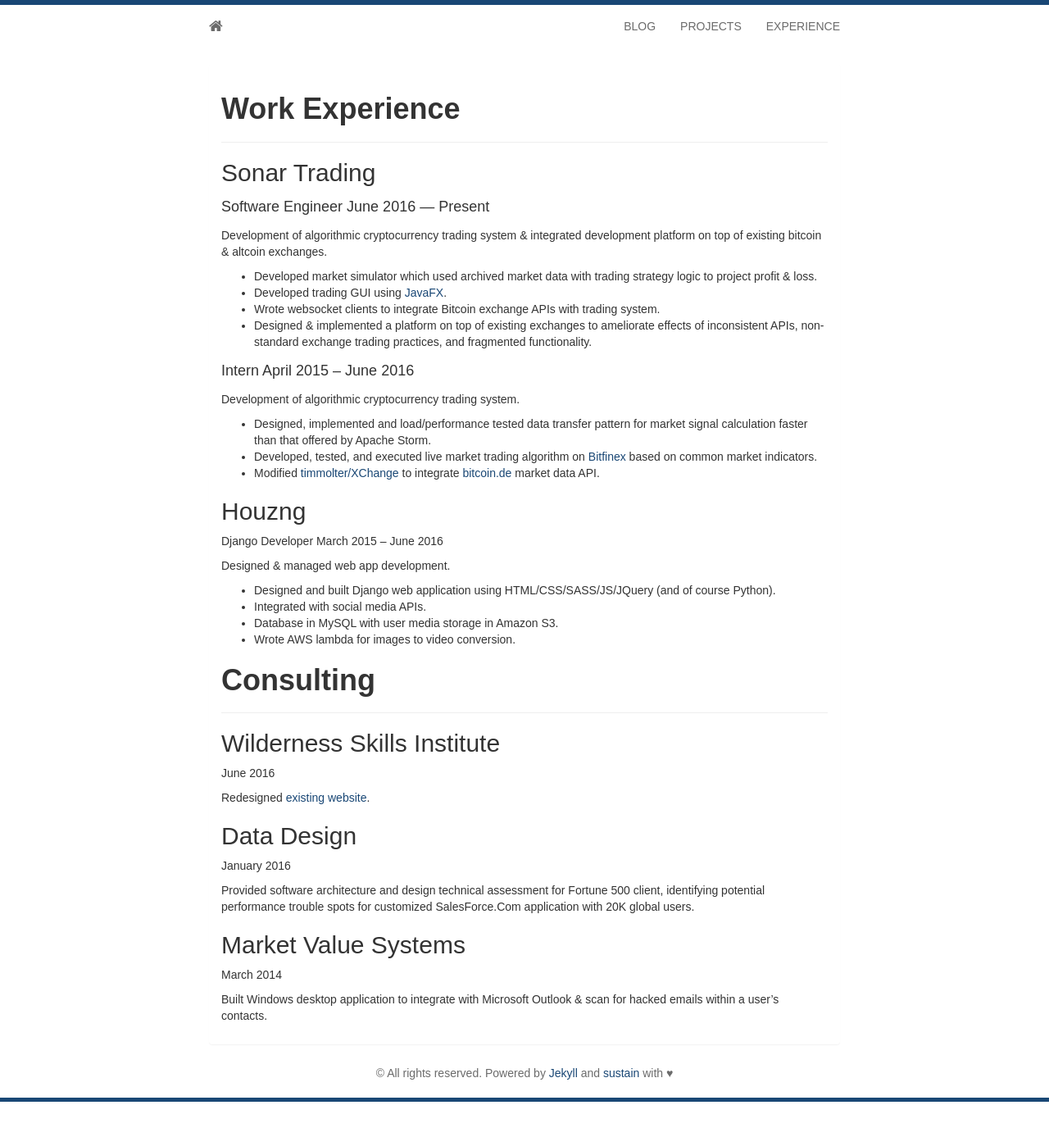
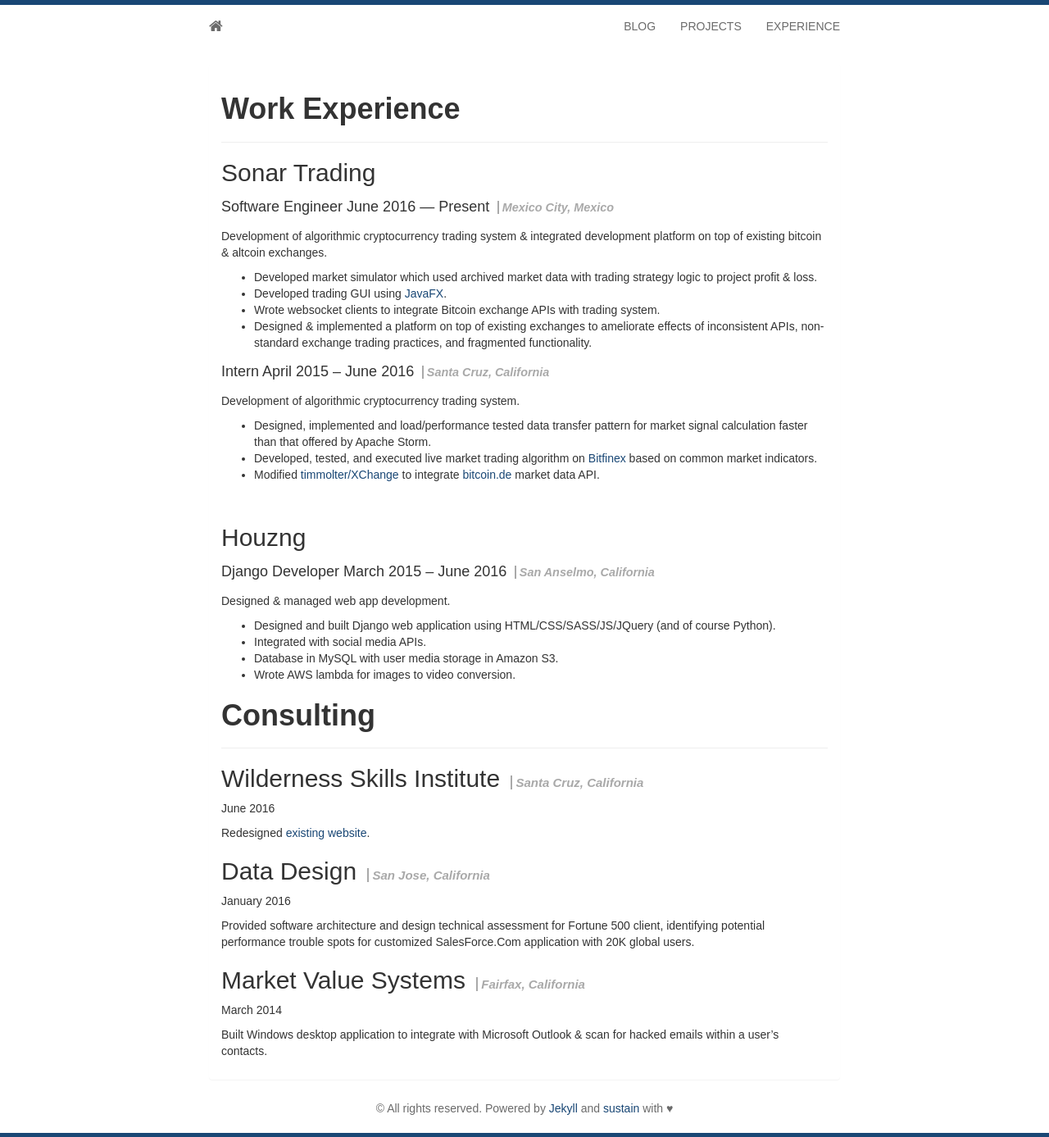
Before and after one commit to matthewdowney/matthewdowney.github.io, a Jekyll site: the page built from experience.md, in a window 1280 px wide. Shown: the whole page at 82% size. Built offline with Jekyll 4.4.1, drawn with Linux system fonts in a browser that asks for light colours; some web fonts are replaced; Markdown is read by kramdown in place of the engine named in the settings; before the commit the page ends 1344 px from its top, so only the background shows below that.

Commit message:
Added cities to experience page & corresponding css.

```diff
--- a/experience.md
+++ b/experience.md
@@ -6,7 +6,7 @@ title: Experience
 # **Work Experience**
 ---
 ## Sonar Trading
-#####Software Engineer June 2016 — Present
+#####Software Engineer June 2016 — Present <span class="where">Mexico City, Mexico</span>
 
 Development of algorithmic cryptocurrency trading system & integrated development platform on top of existing bitcoin & altcoin exchanges.
 
@@ -15,7 +15,7 @@ Development of algorithmic cryptocurrency trading system & integrated developmen
 - Wrote websocket clients to integrate Bitcoin exchange APIs with trading system.
 - Designed & implemented a platform on top of existing exchanges to ameliorate effects of inconsistent APIs, non-standard exchange trading practices, and fragmented functionality.
 
-#####Intern April 2015 – June 2016
+#####Intern April 2015 – June 2016 <span class="where">Santa Cruz, California</span>
 
 Development of algorithmic cryptocurrency trading system.
 
@@ -23,8 +23,10 @@ Development of algorithmic cryptocurrency trading system.
 - Developed, tested, and executed live market trading algorithm on [Bitfinex](https://bitfinex.com/) based on common market indicators.
 - Modified [timmolter/XChange](https://github.com/timmolter/XChange/) to integrate [bitcoin.de](https://bitcoin.de/) market data API.
 
+<br>
+
 ## Houzng
-Django Developer March 2015 – June 2016
+#####Django Developer March 2015 – June 2016 <span class="where">San Anselmo, California</span>
 
 Designed & managed web app development.
 
@@ -36,17 +38,17 @@ Designed & managed web app development.
 # **Consulting**
 ---
 
-## Wilderness Skills Institute
+## Wilderness Skills Institute <span class="where small">Santa Cruz, California</span>
 June 2016
 
 Redesigned [existing website](http://wildernessskillsinstitute.com/).
 
-## Data Design
+## Data Design <span class="where small">San Jose, California</span>
 January 2016
 
 Provided software architecture and design technical assessment for Fortune 500 client, identifying potential performance trouble spots for customized SalesForce.Com application with 20K global users.
 
-## Market Value Systems
+## Market Value Systems <span class="where small">Fairfax, California</span>
 March 2014
 
 Built Windows desktop application to integrate with Microsoft Outlook & scan for hacked emails within a user's contacts.
--- a/static/css/main.scss
+++ b/static/css/main.scss
@@ -92,6 +92,22 @@ body {
     color: $dark-grey;
     background-color: $white;
   }
+}
+
+/* For the experience page
+-------------------------------------------------- */
+span.where {
+    font-size: .8em;
+    font-style: italic;
+    color: darkgray;
+    border-left: 2px solid darkgray;
+    padding-left: .3em;
+    margin-left: .3em;
+    font-weight: 700;
+}
+
+span.where.small {
+    font-size: 50%;
 }
 
 /* Custom page CSS
```
